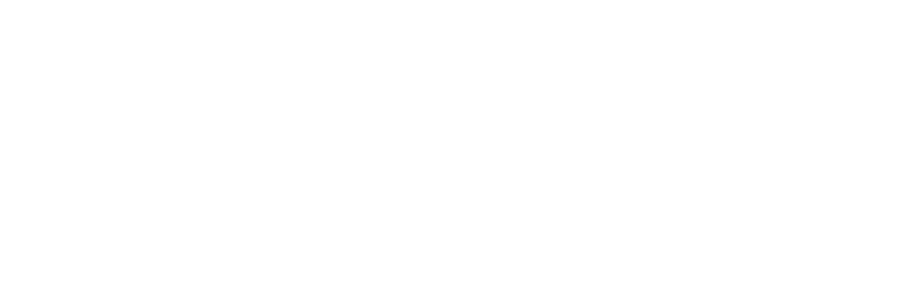
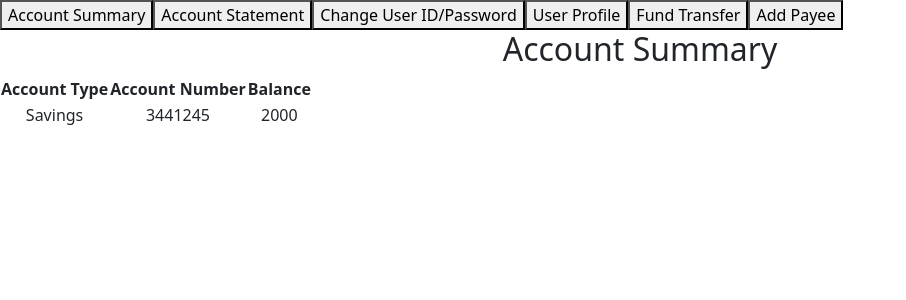
Before and after one commit to nishant14763/Online_Banking_System, a React (Create React App) app in the folder frontend/: page /dashboard in a window 1280 px wide. Before the commit this address had no page. Shown: the top 300 px of the page, without its empty margins (0-906 px from the left). Built offline with nearby package versions, Linux system fonts and the light colour scheme.

Commit message:
Added basic features in user dashboard

```diff
--- a/frontend/src/App.js
+++ b/frontend/src/App.js
@@ -4,6 +4,7 @@
 import Login from "./components/Login";
 import Register from "./components/Register";
 import CreateAccount from "./components/CreateAccount";
+import Dashboard from "./components/Dashboard"
 import { BrowserRouter, Route, Routes } from "react-router-dom";
 
 function App() {
@@ -16,6 +17,7 @@
             <Route path="login" element={<Login />}></Route>
             <Route path="register" element={<Register />}></Route>
             <Route path="createAccount" element={<CreateAccount />}></Route>
+            <Route path="dashboard" element ={<Dashboard/>}></Route>
           </Route>
         </Routes>
       </BrowserRouter>
--- /dev/null
+++ b/frontend/src/components/AccountStatement.js
@@ -0,0 +1,14 @@
+import React from 'react';
+
+function AccountStatement() {
+    return (
+        <div>
+            <h2>Account Statement </h2>
+
+
+        </div>
+
+    );
+}
+
+export default AccountStatement;
--- /dev/null
+++ b/frontend/src/components/AccountSummary.js
@@ -0,0 +1,25 @@
+import React from 'react';
+
+function AccountSummary() {
+    return (
+        <div>
+            <h2>Account Summary</h2>
+            <table>
+                <tr>
+                    <th>Account Type</th>
+                    <th>Account Number</th>
+                    <th>Balance</th>
+                </tr>
+                <tr>
+                    <td>Savings</td>
+                    <td>3441245</td>
+                    <td>2000</td>
+                </tr>
+            </table>
+
+        </div>
+
+    );
+}
+
+export default AccountSummary;
--- /dev/null
+++ b/frontend/src/components/AddPayee.js
@@ -0,0 +1,24 @@
+import React from 'react';
+
+function AddPayee() {
+    return (
+        <div>
+            <h2>Add Payee</h2>
+            <table>
+            <tr>
+                <td>Beneficiary Name: </td>
+                <td><input/></td>
+            </tr>
+            <tr>
+                <td>Beneficiary Account No: </td>
+                <td><input/></td>
+            </tr>
+            </table>
+            <button>Save Payee</button>
+
+        </div>
+
+    );
+}
+
+export default AddPayee;
--- /dev/null
+++ b/frontend/src/components/ChangeCredentials.js
@@ -0,0 +1,33 @@
+import React from 'react';
+
+function ChangeCredentials() {
+    return (
+        <div>
+            <h2>Change User ID/Password</h2>
+            <table>
+                <tr>
+                    <td>Old User ID: </td>
+                    <td>31425</td>
+                </tr>
+                <tr>
+                    <td>New User ID:</td>
+                    <td><input/></td>
+                </tr>
+                <tr>
+                    <td>Old Password: </td>
+                    <td>XXXXX</td>
+                </tr>
+                <tr>
+                    <td>New Password:</td>
+                    <td><input/></td>
+                </tr>
+            </table>
+
+            <button>Change Credentials</button>
+
+        </div>
+
+    );
+}
+
+export default ChangeCredentials;
--- /dev/null
+++ b/frontend/src/components/Dashboard.js
@@ -0,0 +1,15 @@
+import React, {useState} from 'react';
+import NavBar from './NavBar.js'
+
+function Dashboard() {
+    const [user, setuser] = useState(null);
+
+    return(
+        <div>
+            <NavBar/>
+
+        </div>
+    );
+}
+
+export default Dashboard;
--- /dev/null
+++ b/frontend/src/components/FundTransfer.js
@@ -0,0 +1,46 @@
+import { Button } from 'bootstrap';
+import React from 'react';
+
+function FundTransfer() {
+    return (
+        <div>
+            <h2>Fund Transfer</h2>
+            <table>
+                <tr>
+                    <td>Mode of Payment:</td>
+                    <td>
+                        <select>
+                            <option value="NEFT">NEFT</option>
+                            <option value="RTGS">RTGS</option>
+                            <option value="IMPS">IMPS</option>
+                        </select>
+                    </td>
+                </tr>
+                <tr>
+                    <td>From Account : </td>
+                    <td>
+                    <select>
+                            <option value="1">Savings</option>
+                            <option value="2">Current</option>
+                            <option value="3">Fixed Deposit</option>
+                        </select>
+                    </td>
+                </tr>
+                <tr>
+                    <td>To Account No: </td>
+                    <td><input/></td>
+                </tr>
+                <tr>
+                    <td>Amount:</td>
+                    <td><input/></td>
+                </tr>
+            </table>
+
+            <button>Send Money</button>
+
+        </div>
+
+    );
+}
+
+export default FundTransfer;
--- /dev/null
+++ b/frontend/src/components/NavBar.css
@@ -0,0 +1,15 @@
+nav {
+    display: flex;;
+    align-items: center;
+}
+ul {
+    margin: 0;
+    padding: 0;
+}
+li {
+    margin: 0 10px;
+}
+a {
+    text-decoration: none;
+    color: black;
+}
--- /dev/null
+++ b/frontend/src/components/NavBar.js
@@ -0,0 +1,37 @@
+import React, {useState} from 'react';
+import "./NavBar.css"
+import { Route, Routes } from 'react-router-dom';
+import AccountSummary from './AccountSummary';
+import ChangeCredentials from './ChangeCredentials';
+import UserProfile from './UserProfile';
+import AccountStatement from './AccountStatement';
+import FundTransfer from './FundTransfer';
+import AddPayee from './AddPayee';
+
+function NavBar() {
+    const [active, setActive] = useState("account-summary");
+
+    return(
+        <div>
+            <nav>
+                <button onClick={() => {setActive("account-summary")}}>Account Summary</button>
+                <button onClick={() => {setActive("account-statement")}}>Account Statement</button>
+                <button onClick={() => {setActive("change-credentials")}}>Change User ID/Password</button>
+                <button onClick={() => {setActive("user-profile")}}>User Profile</button>
+                <button onClick={() => {setActive("fund-transfer")}}>Fund Transfer</button>
+                <button onClick={() => {setActive("add-payee")}}>Add Payee</button>
+            </nav>
+
+            <div>
+                {active ==="account-summary" && <AccountSummary/>}
+                {active ==="account-statement" && <AccountStatement/>}
+                {active ==="change-credentials" && <ChangeCredentials/>}
+                {active ==="user-profile" && <UserProfile/>}
+                {active ==="fund-transfer" && <FundTransfer/>}
+                {active ==="add-payee" && <AddPayee/>}
+            </div>
+        </div>
+    );
+}
+
+export default NavBar;
--- /dev/null
+++ b/frontend/src/components/UserProfile.js
@@ -0,0 +1,39 @@
+import React from 'react';
+
+function UserProfile() {
+    return (
+        <div>
+            <h2>User Profile</h2>
+            <table>
+                <tr>
+                    <td>Name:</td>
+                </tr>
+                <tr>
+                    <td>Mobile No:</td>
+                </tr>
+                <tr>
+                    <td>Email Id:</td>
+                </tr>
+                <tr>
+                    <td>Aadhar No:</td>
+                </tr>
+                <tr>
+                    <td>DOB:</td>
+                </tr>
+                <tr>
+                    <td>Residential Address:</td>
+                </tr>
+                <tr>
+                    <td>Permanent Address:</td>
+                </tr>
+
+            </table>
+
+            <button>Update Details</button>
+
+        </div>
+
+    );
+}
+
+export default UserProfile;
```
Also changed, not shown: 1 other file (tests, documents, lock files or other folders).
